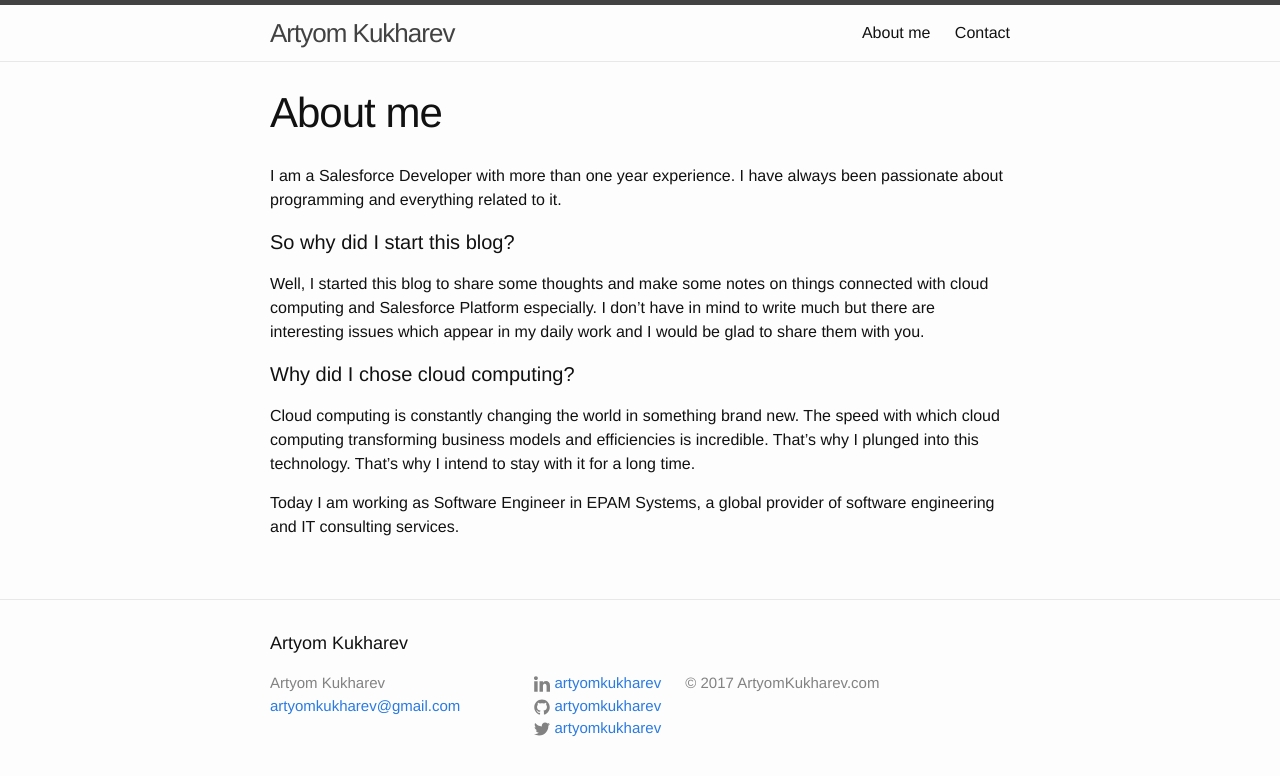
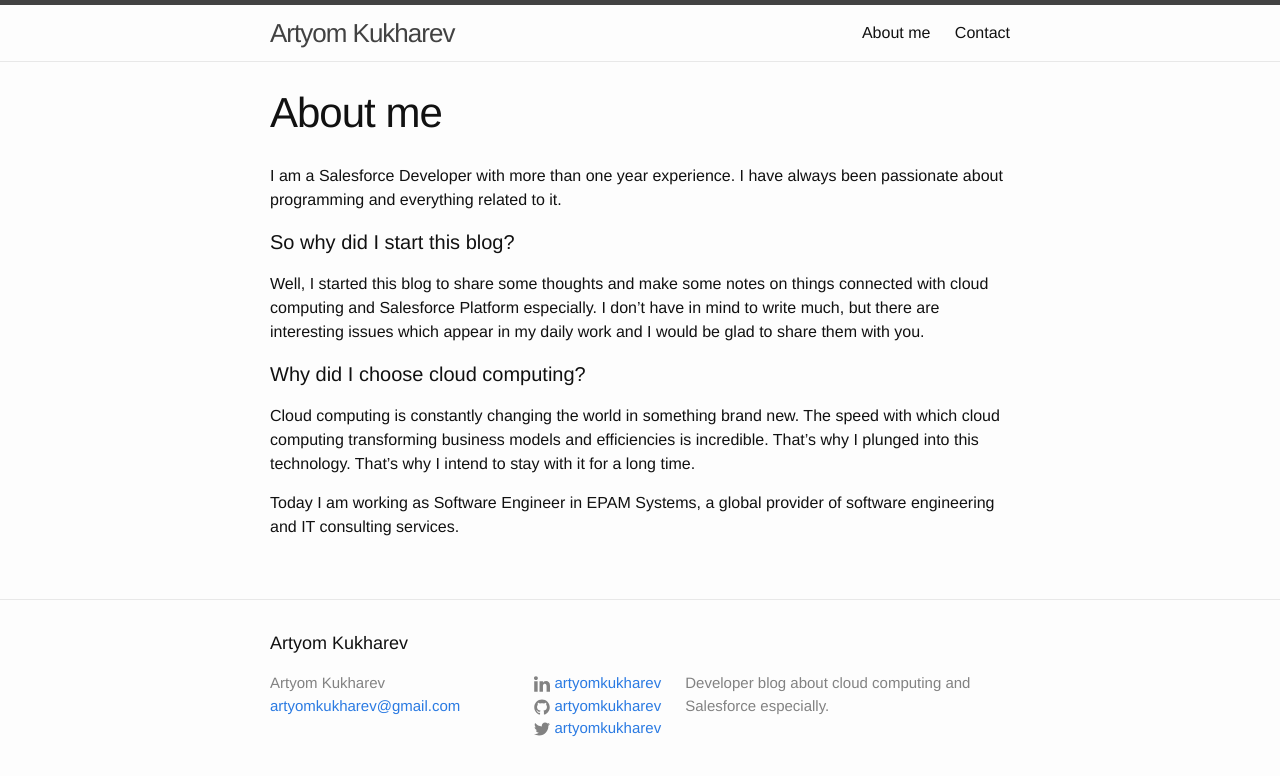
Before and after one commit to Hempleg/artyomkukharev.github.io, a Jekyll site: the page built from about.md, in a window 1280 px wide. Shown: the top 776 px of the page. Built offline with Jekyll 4.4.1, drawn with Linux system fonts in a browser that asks for light colours.

```diff
--- a/_config.yml
+++ b/_config.yml
@@ -16,13 +16,14 @@
 title: Artyom Kukharev
 email: artyomkukharev@gmail.com
 description: > # this means to ignore newlines until "baseurl:"
-  © 2017 ArtyomKukharev.com
+  Developer blog about cloud computing and Salesforce especially.
 baseurl: "" # the subpath of your site, e.g. /blog
 url: "http://www.artyomkukharev.com" # the base hostname & protocol for your site, e.g. http://example.com
 twitter_username: artyomkukharev
 github_username:  artyomkukharev
 linkedin_username: artyomkukharev
 skype_username: hempleg
+google_analytics: UA-90233317-1
 
 # Build settings
 markdown: kramdown
--- a/about.md
+++ b/about.md
@@ -7,10 +7,10 @@ permalink: /about-me/
 I am a Salesforce Developer with more than one year experience. I have always been passionate about programming and everything related to it.
 
 #### So why did I start this blog?
-Well, I started this blog to share some thoughts and make some notes on things connected with cloud computing and Salesforce Platform especially. I don't have in mind to write much but there are interesting issues which appear in my daily work and I
+Well, I started this blog to share some thoughts and make some notes on things connected with cloud computing and Salesforce Platform especially. I don't have in mind to write much, but there are interesting issues which appear in my daily work and I
 would be glad to share them with you.
 
-#### Why did I chose cloud computing?
+#### Why did I choose cloud computing?
 Cloud computing is constantly changing the world in something brand new. The speed with which cloud computing transforming business models and efficiencies is incredible. That's why I plunged into this technology. That's why I intend to stay with it for a long time.
 
 Today I am working as Software Engineer in EPAM Systems, a global provider of software engineering and IT consulting services.
```
Also changed, not shown: assets/favicon.ico (renamed from favicon.ico), favicon1.ico (added).
